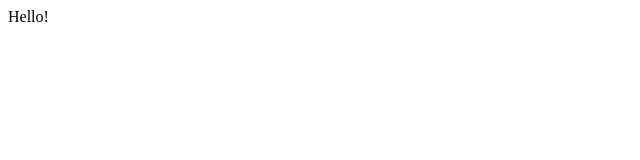
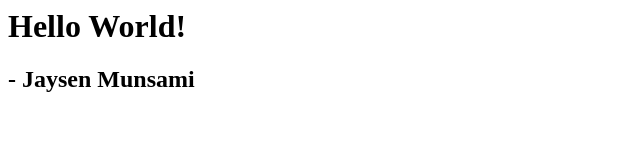
Before and after one commit to j4ysen/personal, a plain HTML site: page index.html in a window 1280 px wide. Shown: the whole page, without its empty margins (0-640 px from the left). Drawn offline with Linux system fonts and the light colour scheme.

Commit message:
minor changes

```diff
--- a/index.html
+++ b/index.html
@@ -1 +1,6 @@
-Hello!
+<h1>
+Hello World!
+</h1>
+
+
+<h2> - Jaysen Munsami</h2>
```
